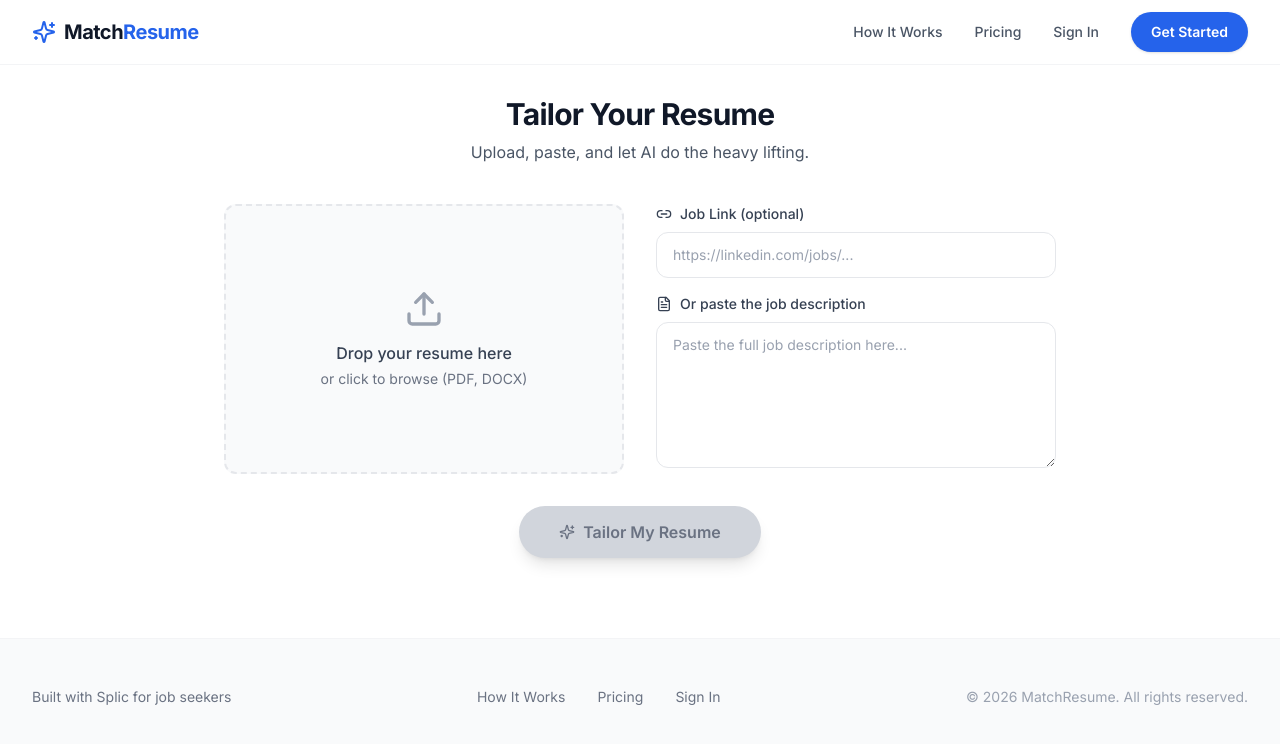
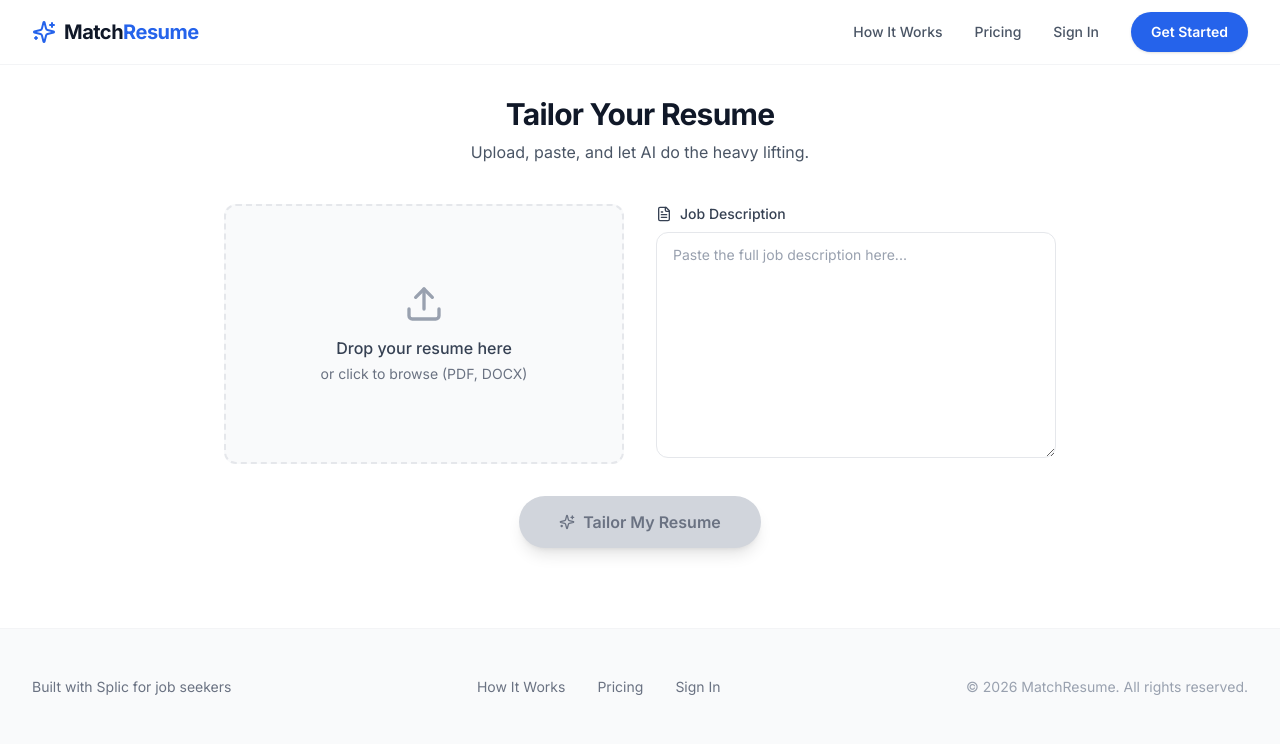
Before and after one commit to Hibaelmeskaoui/matchresume, a Next.js app: page /dashboard in a window 1280 px wide. Shown: the top 744 px of the page. Built offline with nearby package versions, Linux system fonts and the light colour scheme.

Commit message:
feat: simplify dashboard - single job description field, removed job link

```diff
--- a/src/app/dashboard/page.tsx
+++ b/src/app/dashboard/page.tsx
@@ -3,7 +3,7 @@
 import Navbar from "@/components/Navbar";
 import Footer from "@/components/Footer";
 import { useState } from "react";
-import { Upload, Link2, FileText, Download, Sparkles, Loader2, AlertCircle } from "lucide-react";
+import { Upload, FileText, Download, Sparkles, Loader2, AlertCircle } from "lucide-react";
 import { cn } from "@/lib/utils";
 import { generateDocx, generatePlainText } from "@/lib/documents";
 import { extractTextFromFile } from "@/lib/file-parser";
@@ -11,7 +11,6 @@ import { saveAs } from "file-saver";
 
 export default function DashboardPage() {
   const [file, setFile] = useState<File | null>(null);
-  const [jobLink, setJobLink] = useState("");
   const [jobDescription, setJobDescription] = useState("");
   const [loading, setLoading] = useState(false);
   const [result, setResult] = useState<{
@@ -47,8 +46,8 @@ export default function DashboardPage() {
       setError("Please upload a resume");
       return;
     }
-    if (!jobLink && !jobDescription.trim()) {
-      setError("Please paste a job link or description");
+    if (!jobDescription.trim()) {
+      setError("Please paste the job description");
       return;
     }
 
@@ -57,14 +56,12 @@ export default function DashboardPage() {
 
     try {
       const resumeText = await readFileContent(file);
-      const desc = jobDescription.trim() || `Job link: ${jobLink}`;
-
       const res = await fetch("/api/generate", {
         method: "POST",
         headers: { "Content-Type": "application/json" },
         body: JSON.stringify({
           resumeText,
-          jobDescription: desc,
+          jobDescription: jobDescription.trim(),
         }),
       });
 
@@ -170,34 +167,19 @@ export default function DashboardPage() {
               />
             </div>
 
-            {/* Job input */}
-            <div className="space-y-4">
-              <div>
-                <label className="mb-2 flex items-center gap-2 text-sm font-medium text-gray-700">
-                  <Link2 className="h-4 w-4" />
-                  Job Link (optional)
-                </label>
-                <input
-                  type="url"
-                  placeholder="https://linkedin.com/jobs/..."
-                  value={jobLink}
-                  onChange={(e) => setJobLink(e.target.value)}
-                  className="w-full rounded-xl border border-gray-200 px-4 py-3 text-sm placeholder-gray-400 transition-all focus:border-primary-400 focus:outline-none focus:ring-2 focus:ring-primary-100"
-                />
-              </div>
+            {/* Job description */}
             <div>
               <label className="mb-2 flex items-center gap-2 text-sm font-medium text-gray-700">
                 <FileText className="h-4 w-4" />
-                  Or paste the job description
+                Job Description
               </label>
               <textarea
-                  rows={6}
+                rows={10}
                 placeholder="Paste the full job description here..."
                 value={jobDescription}
                 onChange={(e) => setJobDescription(e.target.value)}
                 className="w-full rounded-xl border border-gray-200 px-4 py-3 text-sm placeholder-gray-400 transition-all focus:border-primary-400 focus:outline-none focus:ring-2 focus:ring-primary-100"
               />
-              </div>
             </div>
           </div>
 
@@ -325,7 +307,6 @@ export default function DashboardPage() {
                   onClick={() => {
                     setResult(null);
                     setFile(null);
-                    setJobLink("");
                     setJobDescription("");
                   }}
                   className="text-sm font-medium text-primary-600 hover:text-primary-800"
```
Lines whose indentation alone changed are shown as unchanged.
